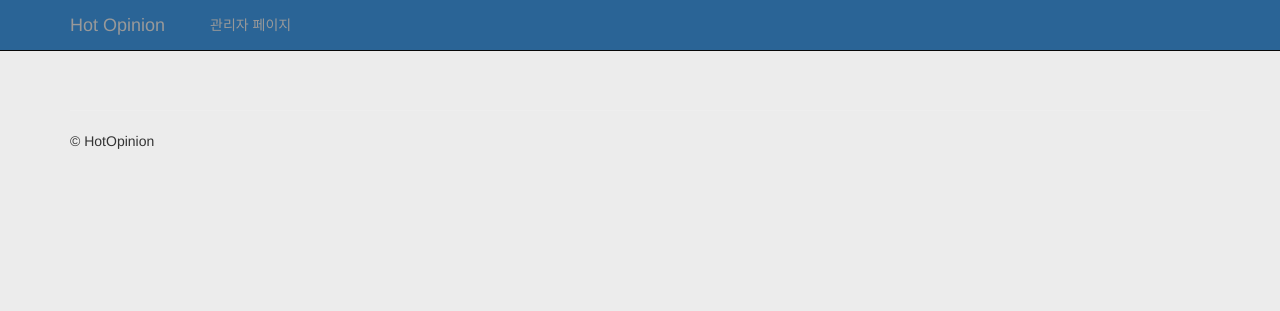
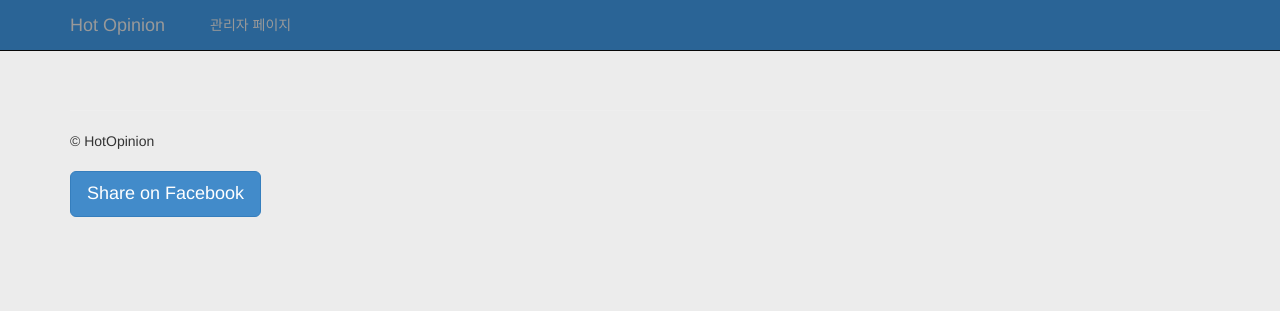
Before and after one commit to JunoJunho/HotOpinion_Release, a Flask app: template HotOpinion/templates/poll.html in a window 1280 px wide. Shown: the top 311 px of the page. Run offline with Flask 2, Linux system fonts and the light colour scheme; the template is opened without the code that fills it, so the values that code supplies are empty; the visitor is signed in with stand-in values (Sample User, id 1); some libraries are stand-ins or nearby versions.

Commit message:
add custom share

```diff
--- a/HotOpinion/templates/layout.html
+++ b/HotOpinion/templates/layout.html
@@ -78,9 +78,15 @@
         <footer>
             <p>&copy; HotOpinion <div class="fb-login-button" scope="public_profile,email" data-max-rows="1" data-size="large" data-show-faces="false" data-auto-logout-link="true" onlogin="checkLoginState()"></div>
             <div class="fb-share-button" data-href="http://hotopinion.net" data-layout="button_count"></div></p>
+            <a class="btn btn-primary btn-lg" href="javascript:fbShare('http://hotopinion.net', 'Facebook에 공유하기', 'Hot subject, Hot opinion', '', 520, 350)"><i class="fa fa-facebook fa-lg"></i> Share on Facebook</a>
         </footer>
     </div>
     <script type="text/javascript">
+        function fbShare(url, title, descr, image, winWidth, winHeight) {
+        var winTop = (screen.height / 2) - (winHeight / 2);
+        var winLeft = (screen.width / 2) - (winWidth / 2);
+        window.open('http://www.facebook.com/sharer.php?s=100&p[title]=' + title + '&p[summary]=' + descr + '&p[url]=' + url + '&p[images][0]=' + image, 'sharer', 'top=' + winTop + ',left=' + winLeft + ',toolbar=0,status=0,width=' + winWidth + ',height=' + winHeight);
+    }
     </script>
 
     <script src="/static/scripts/jquery-1.10.2.js"></script>
```
